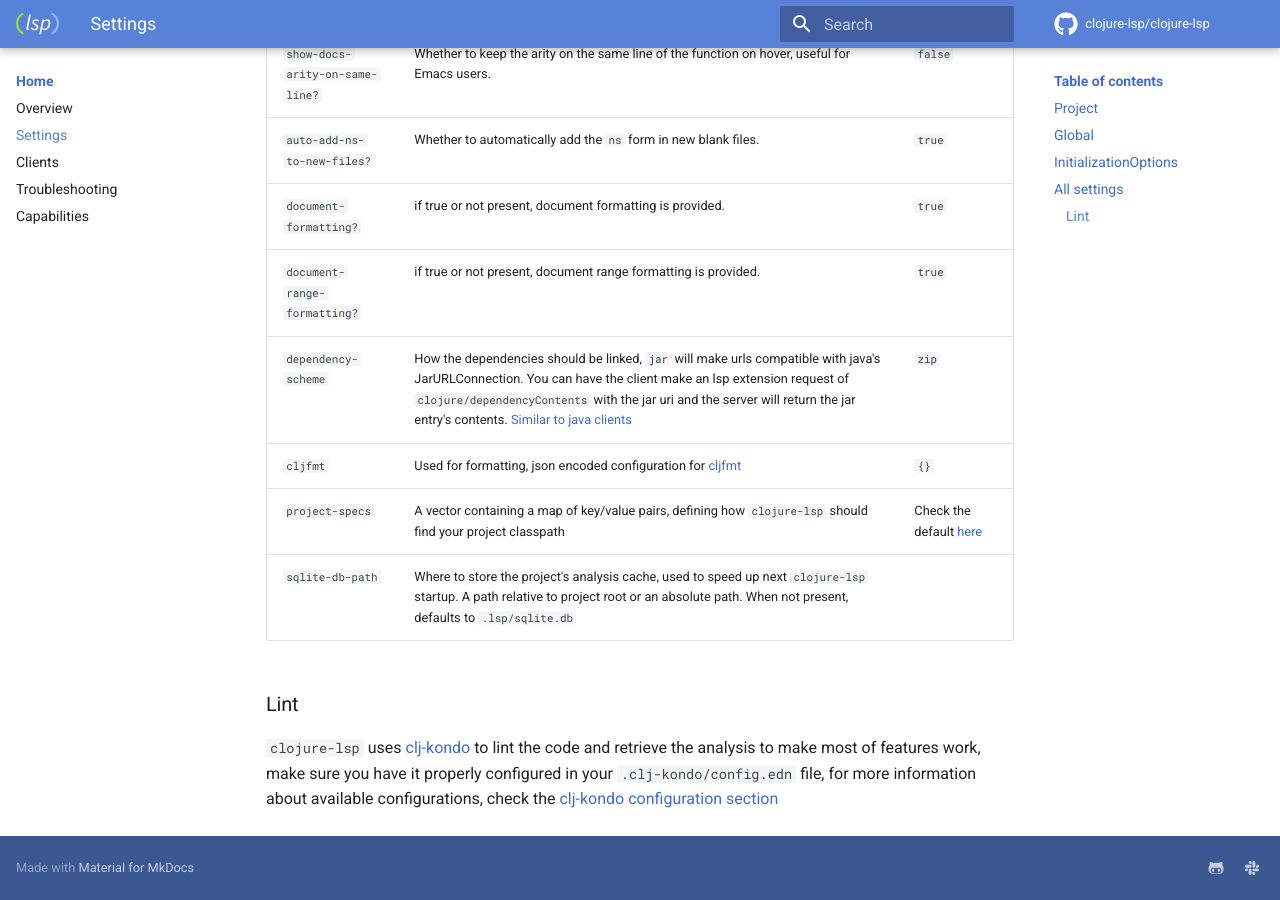
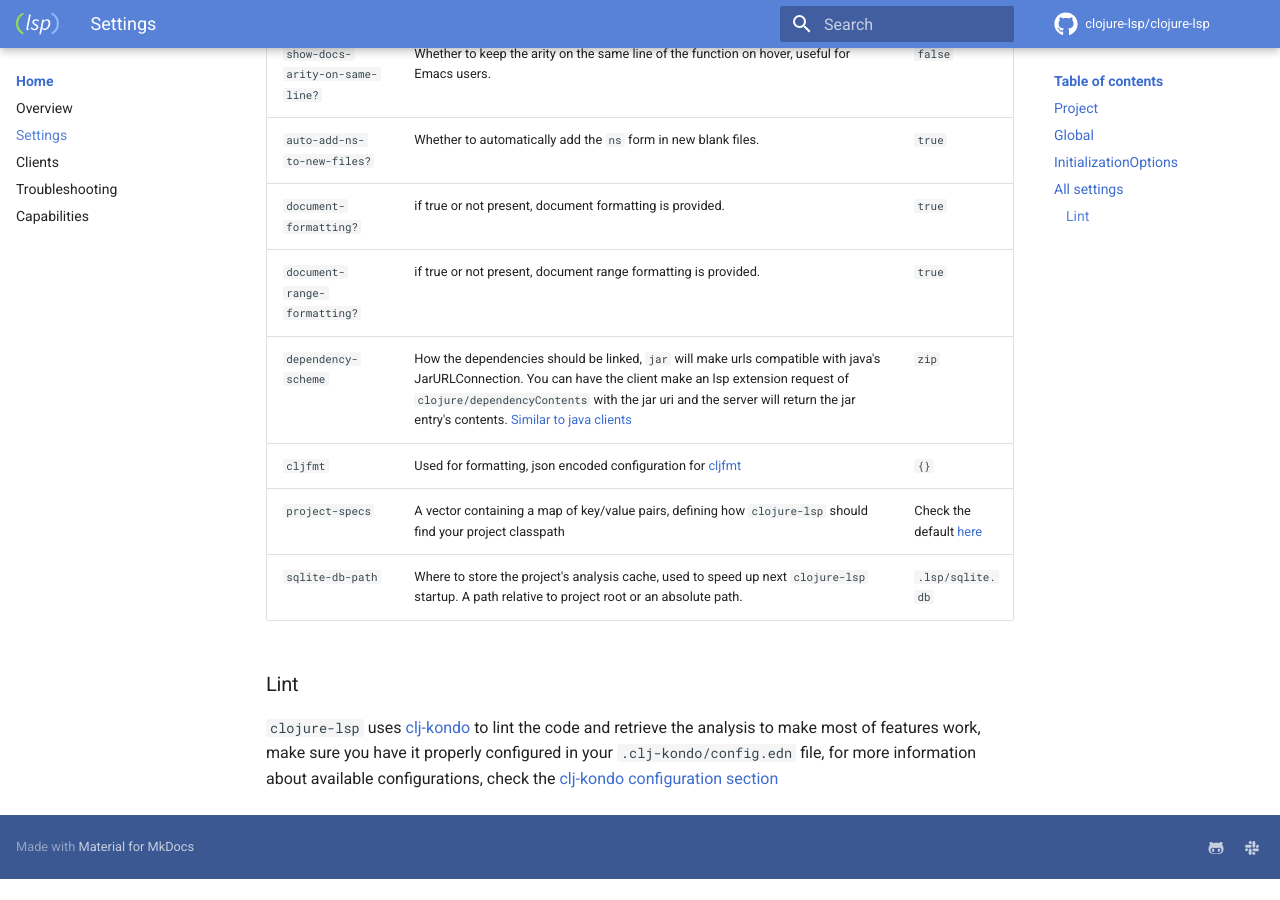
Before and after one commit to clojure-lsp/clojure-lsp, an MkDocs documentation site: the page built from docs/settings.md, in a window 1280 px wide and 900 px high, scrolled down 1496 px. Built offline with MkDocs 1.6.1 and Material for MkDocs 9.7.7, drawn with Linux system fonts in a browser that asks for light colours; comment, search, counter and statistics services are not loaded; after the commit the page ends 2375 px from its top, so only the background shows below that.

Commit message:
Fix docs

```diff
--- a/docs/settings.md
+++ b/docs/settings.md
@@ -46,7 +46,7 @@ This is an [example how Emacs `lsp-mode`](https://github.com/emacs-lsp/lsp-mode/
 | `dependency-scheme`             | How the dependencies should be linked, `jar` will make urls compatible with java's JarURLConnection. You can have the client make an lsp extension request of `clojure/dependencyContents` with the jar uri and the server will return the jar entry's contents. [Similar to java clients](https://github.com/redhat-developer/vscode-java/blob/a24945453092e1c39267eac9367c759a6c7b0497/src/extension.ts#L290-L298) | `zip`             |
 | `cljfmt`                        | Used for formatting, json encoded configuration for [cljfmt](https://github.com/weavejester/cljfmt)                                                                                                                                                                                                                                                                                                                  | `{}`              |
 | `project-specs`                 | A vector containing a map of key/value pairs, defining how `clojure-lsp` should find your project classpath                                                                                                                                                                                                                                                                                                          | Check the default [here](https://github.com/clojure-lsp/clojure-lsp/blob/master/src/clojure_lsp/crawler.clj#L53-L60)                  |
-| `sqlite-db-path`                | Where to store the project's analysis cache, used to speed up next `clojure-lsp` startup. A path relative to project root or an absolute path. When not present, defaults to `.lsp/sqlite.db`
+| `sqlite-db-path`                | Where to store the project's analysis cache, used to speed up next `clojure-lsp` startup. A path relative to project root or an absolute path. | `.lsp/sqlite.db`
 
 ### Lint
 
```
